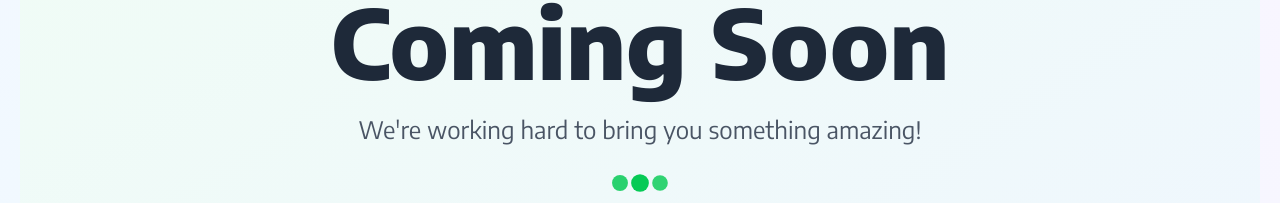
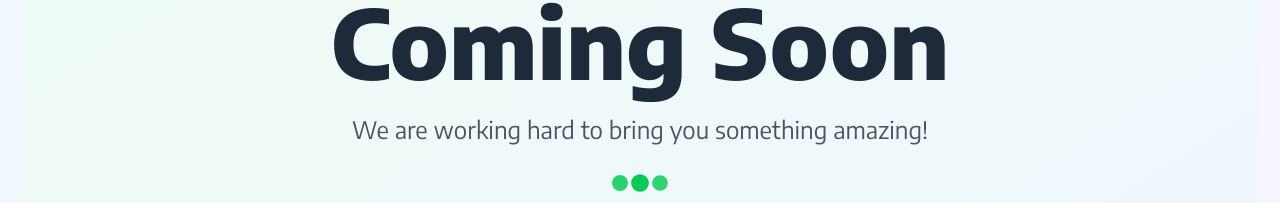
Before and after one commit to Ahmadshawky13/E-Commerce, a Next.js app: page /brands in a window 1280 px wide. Shown: the part 417-620 px from the top of the page. Built offline with nearby package versions, Linux system fonts and the light colour scheme; no server answers.

Commit message:
error solving (')

```diff
--- a/src/app/(main)/brands/page.tsx
+++ b/src/app/(main)/brands/page.tsx
@@ -49,7 +49,7 @@
           }}
           className="text-xl md:text-2xl text-gray-600 mb-8"
         >
-          We're working hard to bring you something amazing!
+          We are working hard to bring you something amazing!
         </motion.p>
 
         <motion.div
--- a/src/app/(main)/category/page.tsx
+++ b/src/app/(main)/category/page.tsx
@@ -49,7 +49,7 @@
           }}
           className="text-xl md:text-2xl text-gray-600 mb-8"
         >
-          We're working hard to bring you something amazing!
+          We are working hard to bring you something amazing!
         </motion.p>
 
         <motion.div
--- a/src/app/(main)/products/page.tsx
+++ b/src/app/(main)/products/page.tsx
@@ -49,7 +49,7 @@
           }}
           className="text-xl md:text-2xl text-gray-600 mb-8"
         >
-          We're working hard to bring you something amazing!
+          We are working hard to bring you something amazing!
         </motion.p>
 
         <motion.div
--- a/src/app/(shop)/allorders/page.tsx
+++ b/src/app/(shop)/allorders/page.tsx
@@ -49,7 +49,7 @@
           }}
           className="text-xl md:text-2xl text-gray-600 mb-8"
         >
-          We're working hard to bring you something amazing!
+          We are working hard to bring you something amazing!
         </motion.p>
 
         <motion.div
```
